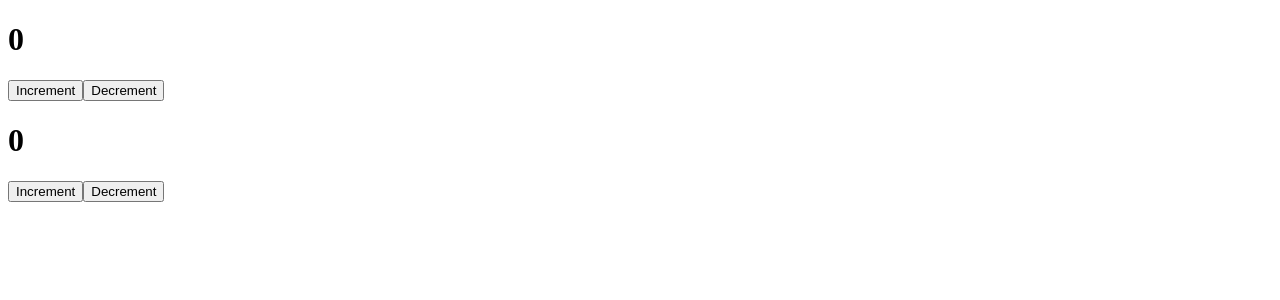
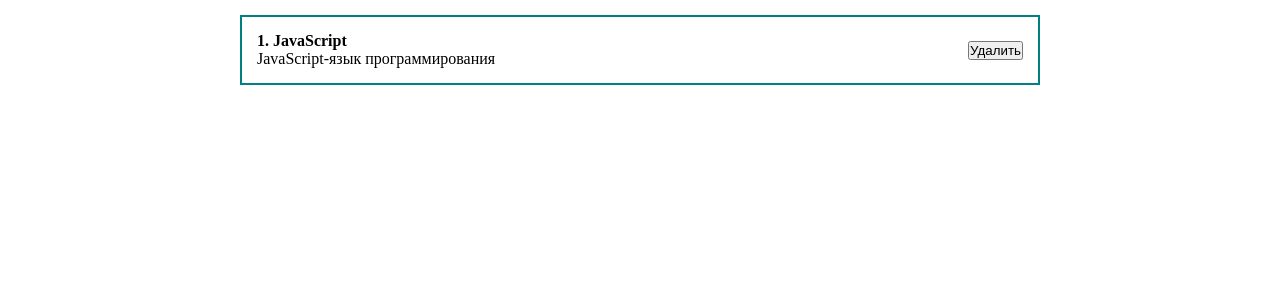
Before and after one commit to lekss361/react-course, a React (Create React App) app: page / in a window 1280 px wide. Shown: the top 300 px of the page. Built offline with nearby package versions, Linux system fonts and the light colour scheme.

Commit message:
add css style

```diff
--- a/src/App.js
+++ b/src/App.js
@@ -1,18 +1,28 @@
 import React, {useState} from "react";
 import Counter from "./Components/Counter";
 import ClassCounter from "./Components/ClassCounter";
+import './Styles/App.css';
 
 function App() {
-    const [likes, setLikes] = useState(5)
+    const [value, setValue] = useState('text in input')
 
 
-
-  return (
-    <div className="App">
-        <ClassCounter/>
-        <ClassCounter/>
-    </div>
-  );
+    return (
+        <div className="App">
+            <div className="post">
+                <div className="post__content">
+                    <strong>1. JavaScript</strong>
+                    <div>
+                        JavaScript-язык программирования
+                    </div>
+                </div>
+                    <div className="post_btn">
+                        <button>Удалить</button>
+                </div>
+            </div>
+        </div>
+    );
 }
 
+
 export default App;
--- /dev/null
+++ b/src/Styles/App.css
@@ -0,0 +1,23 @@
+*{
+    margin: 0;
+    padding: 0;
+    box-sizing: border-box;
+}
+
+#root{
+    display: flex;
+    justify-content: center;
+}
+
+.App{
+    width: 800px;
+}
+
+.post{
+    display: flex;
+    padding: 15px;
+    border:  2px solid teal;
+    margin-top: 15px;
+    justify-content: space-between;
+    align-items: center;
+}
```
